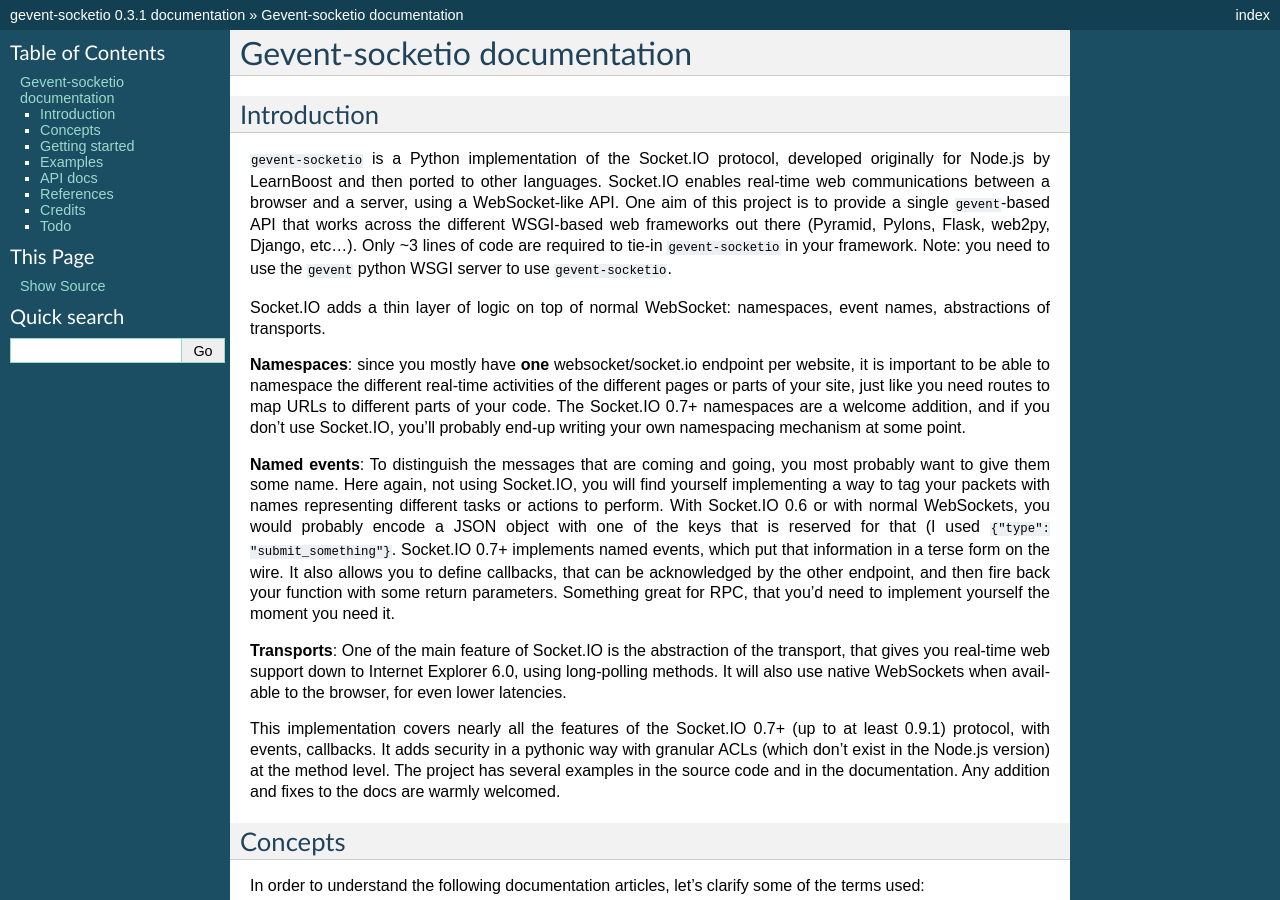
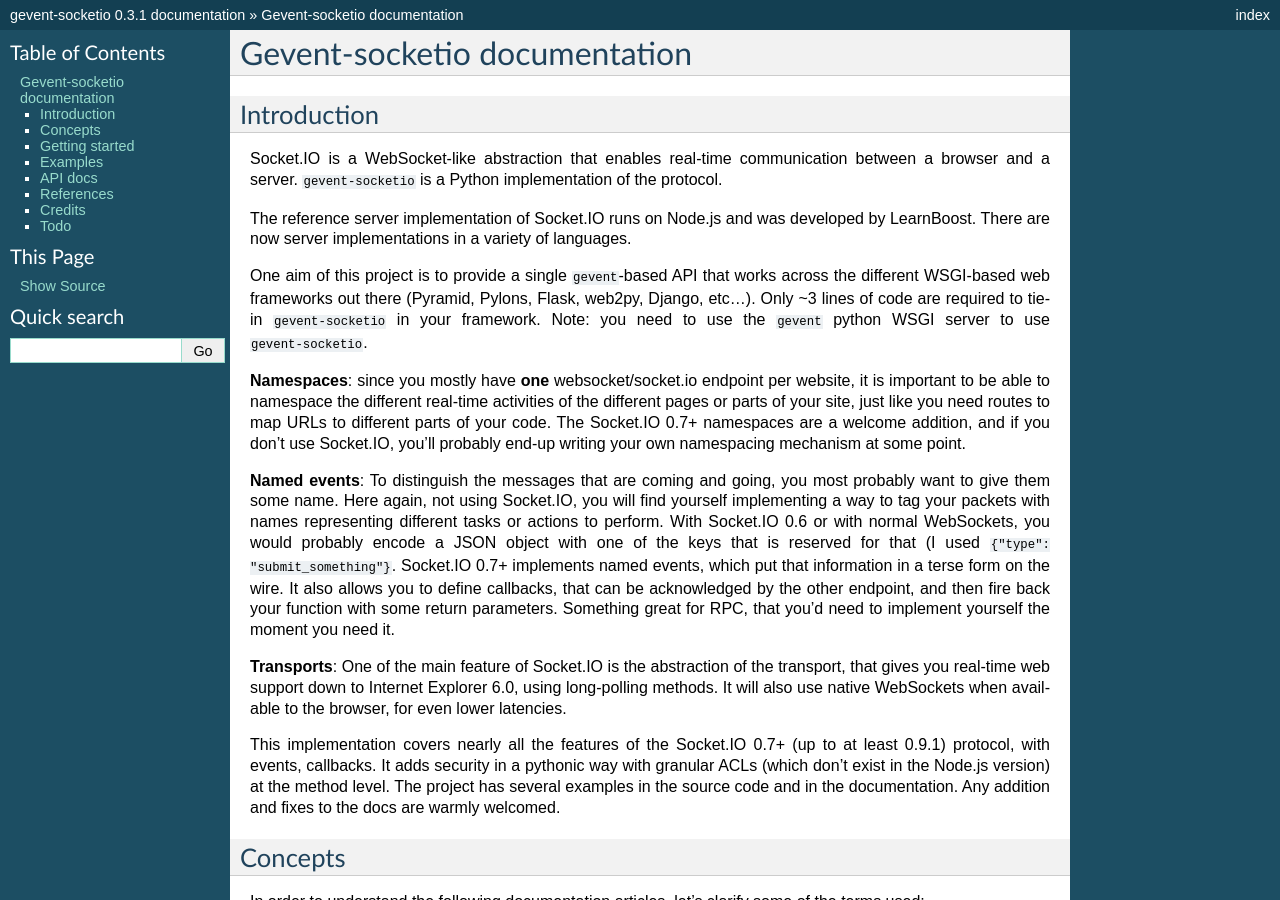
Before and after one commit to abourget/gevent-socketio, a Sphinx documentation site: the page built from docs/source/index.rst, in a window 1280 px wide and 900 px high. Built offline with Sphinx 7.4.7, drawn with Linux system fonts in a browser that asks for light colours.

Commit message:
A bit of docs work

```diff
--- a/docs/source/index.rst
+++ b/docs/source/index.rst
@@ -12,19 +12,20 @@
 Introduction
 ------------
 
-``gevent-socketio`` is a Python implementation of the Socket.IO
-protocol, developed originally for Node.js by LearnBoost and then
-ported to other languages.  Socket.IO enables real-time web
-communications between a browser and a server, using a WebSocket-like
-API.  One aim of this project is to provide a single ``gevent``-based
+Socket.IO is a WebSocket-like abstraction that enables real-time
+communication between a browser and a server.  ``gevent-socketio`` is a
+Python implementation of the protocol.
+
+The reference server implementation of Socket.IO runs on Node.js and was
+developed by LearnBoost.  There are now server implementations in a
+variety of languages.
+
+One aim of this project is to provide a single ``gevent``-based
 API that works across the different WSGI-based web frameworks out
 there (Pyramid, Pylons, Flask, web2py, Django, etc...).  Only ~3 lines
 of code are required to tie-in ``gevent-socketio`` in your framework.
 Note: you need to use the ``gevent`` python WSGI server to use
 ``gevent-socketio``.
-
-Socket.IO adds a thin layer of logic on top of normal WebSocket:
-namespaces, event names, abstractions of transports.
 
 **Namespaces**: since you mostly have **one** websocket/socket.io
 endpoint per website, it is important to be able to namespace the
```
Also changed, not shown: 1 other file.
